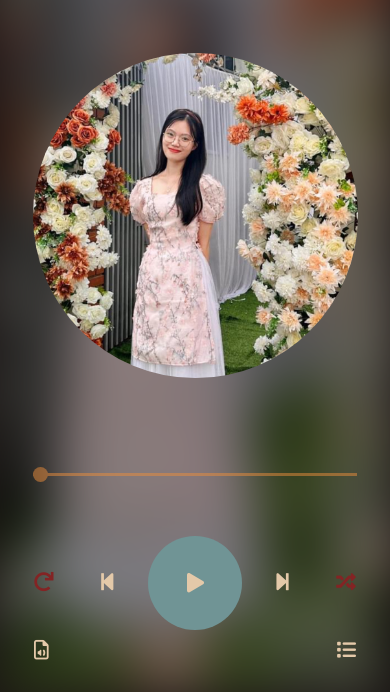
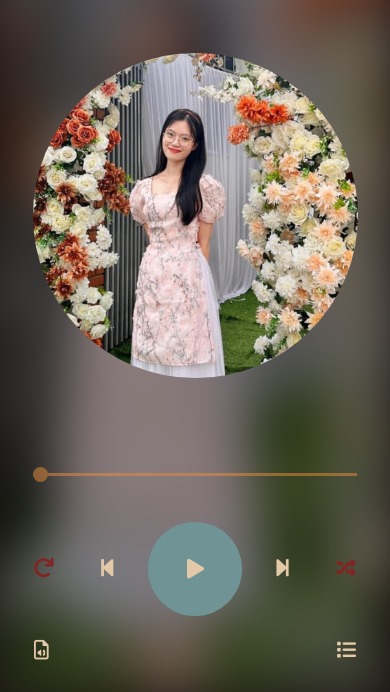
Before and after one commit to ThoNguyenVan9x/MusicPlayerUpdate, a plain HTML site: page index.html in a window 390 px wide. Shown: the part 152-844 px from the top of the page. Drawn offline with Linux system fonts and the light colour scheme.

Commit message:
fix responsive

```diff
--- a/responsive.css
+++ b/responsive.css
@@ -48,7 +48,7 @@
   }
 
   .control {
-    margin-top: calc(var(--height-custom) / 15);
+    margin-top: calc(var(--height-custom) / 20);
   }
 
   .player-options,
```
